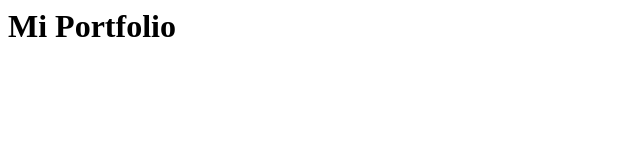
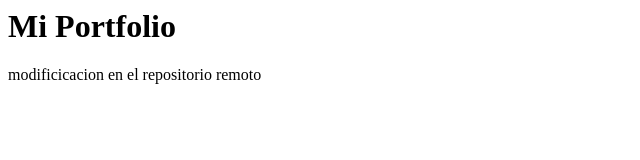
Before and after one commit to Jadegre22/Prueba-FrontEnd, a plain HTML site: page index.html in a window 1280 px wide. Shown: the whole page, without its empty margins (0-640 px from the left). Drawn offline with Linux system fonts and the light colour scheme.

Commit message:
Update index.html

```diff
--- a/index.html
+++ b/index.html
@@ -1 +1,2 @@
 <h1>Mi Portfolio</h1>
+<p>modificicacion en el repositorio remoto <p/>
```
